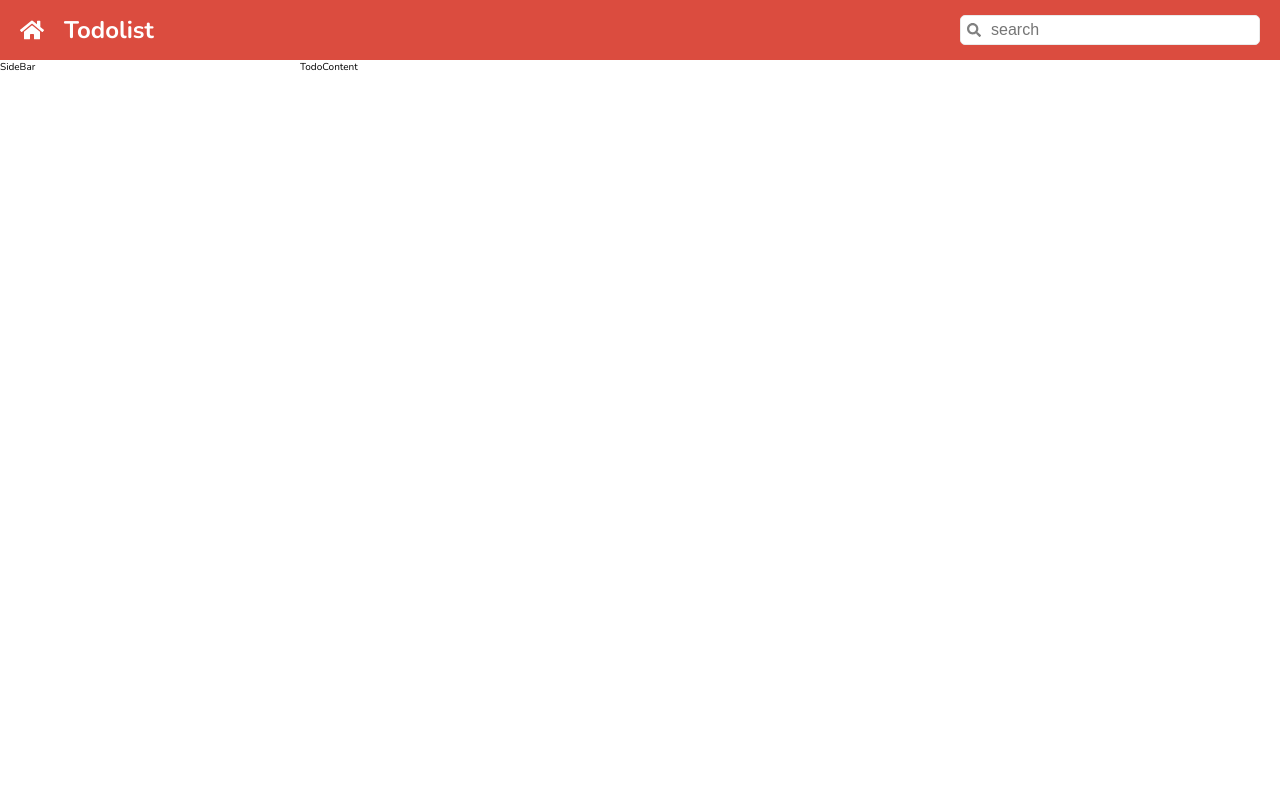
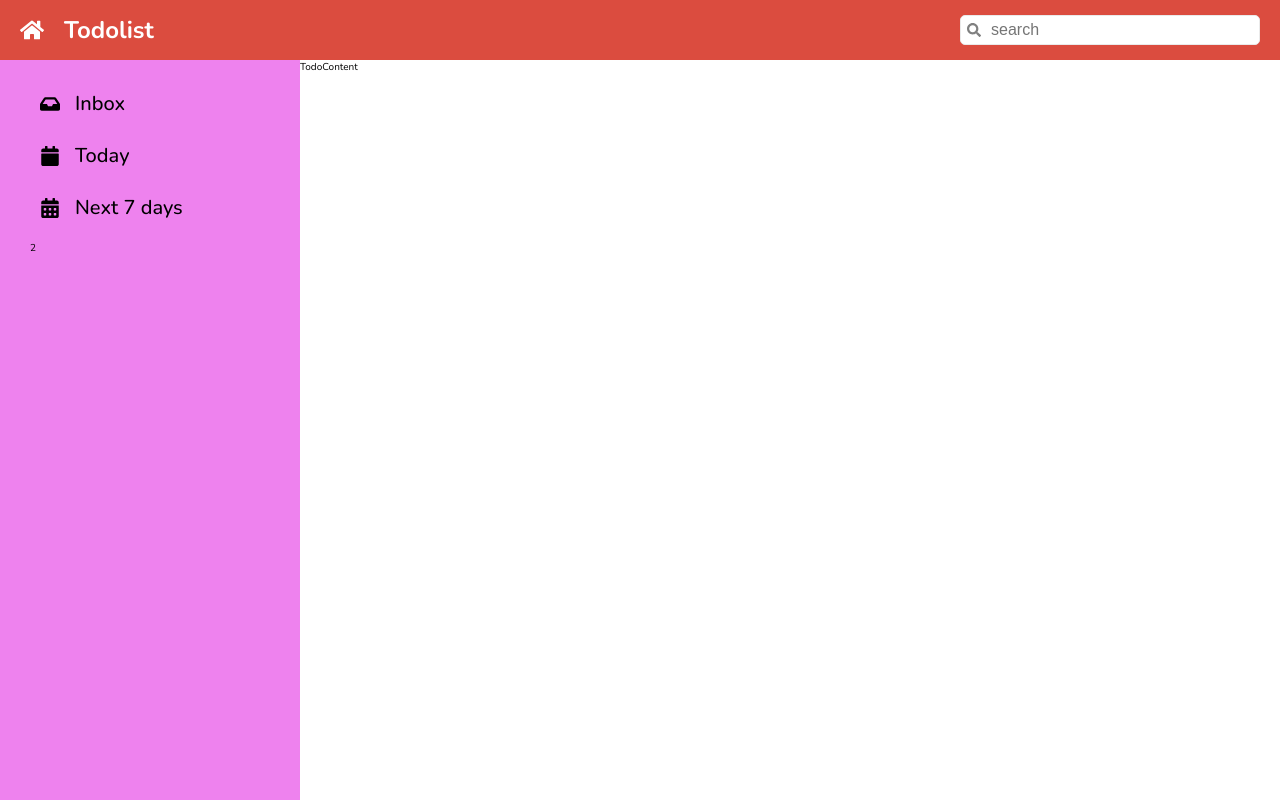
Before and after one commit to pornrapat309/cc15-todolist-pornrapat, a React (Create React App) app: page / in a window 1280 px wide. Built offline with nearby package versions, Linux system fonts and the light colour scheme.

Commit message:
refactor: create list item

```diff
--- a/src/app/App.jsx
+++ b/src/app/App.jsx
@@ -1,6 +1,7 @@
 import './App.scss';
-import {FaHome} from 'react-icons/fa';
+import {FaCalendar, FaCalendarAlt, FaHome, FaInbox} from 'react-icons/fa';
 import Header from '../component/Header';
+import Listitem from '../component/Listitem';
 
 function App() {
   return (
@@ -8,7 +9,27 @@ function App() {
         <div className="todo__header">
           <Header />
         </div>
-        <div className="todo__sidebar">SideBar</div>
+        <div className="todo__sidebar">
+          <aside className='sidebar'>
+            <section className='sidebar_category'>
+              <ul className='list'>
+                <Listitem
+                text='Inbox'
+                icon={<FaInbox className='list__item__icon'/>}
+                />
+                <Listitem
+                text='Today'
+                icon={<FaCalendar className='list__item__icon'/>}
+                />
+                <Listitem
+                text='Next 7 days'
+                icon={<FaCalendarAlt className='list__item__icon'/>}
+                />
+              </ul>
+            </section>
+            <section className='sidebar_category'>2</section>
+          </aside>
+        </div>
         <div classNAme="todo__content">TodoContent</div>
     </div>
   );
--- a/src/app/App.scss
+++ b/src/app/App.scss
@@ -36,3 +36,41 @@
         // background-color: bisque;
     }
 }
+
+.sidebar {
+    display: flex;
+    flex-direction: column;
+    gap: 10px;
+    padding: 20px 30px;
+    background-color: violet;
+    height: calc(100vh - $header-height);
+}
+
+.list {
+    display: flex;
+    flex-direction: column;
+    gap: 5px;
+
+    &__item {
+        display: flex;
+        align-items: center;
+        gap: 15px;
+        font-size: 2rem;
+        padding: 10px;
+        border-radius: 4px;
+        cursor: pointer;
+
+
+        &:hover {
+            background-color: $grey-light;
+        }
+
+        &__icon {
+            display: flex;
+        }
+
+        &__text {
+            font-weight: 500;
+        }
+    }
+}
--- /dev/null
+++ b/src/component/Listitem.jsx
@@ -0,0 +1,14 @@
+import './Listitem.scss';
+import { FaInbox } from 'react-icons/fa';
+
+function Listitem(props) {
+    return (
+        <li className='list__item'>
+            {props.icon}
+            <p className='list__item__text'>{props.text}</p>
+        </li>
+
+    )
+}
+
+export default Listitem;
--- a/src/index.scss
+++ b/src/index.scss
@@ -30,3 +30,7 @@ body {
     -webkit-font-smoothing: antialiased;
     -moz-osx-font-smoothing: grayscale;
 }
+
+li {
+    list-style: none;
+}
```
Also changed, not shown: src/component/Listitem.scss (added), 1 other file (tests, documents, lock files or other folders).
